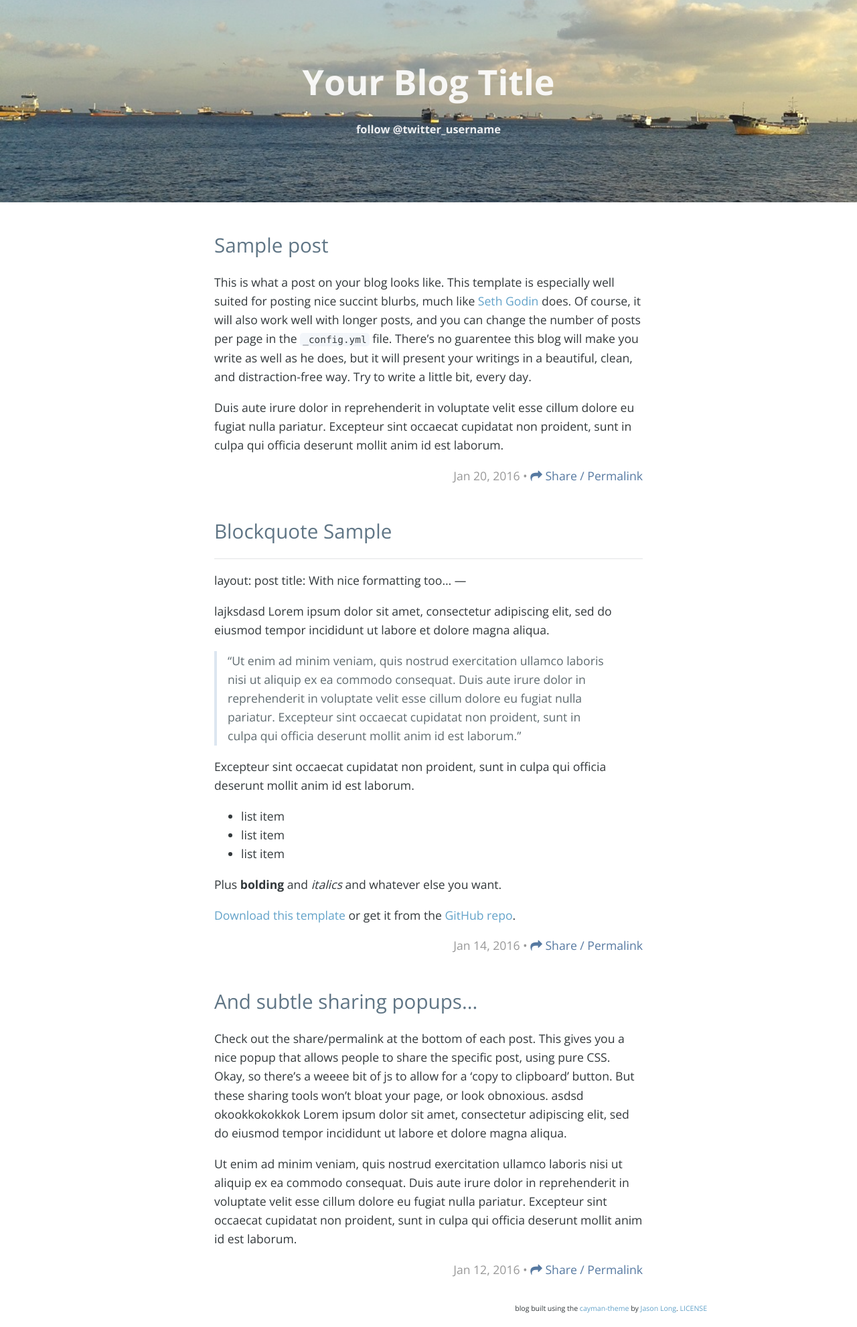
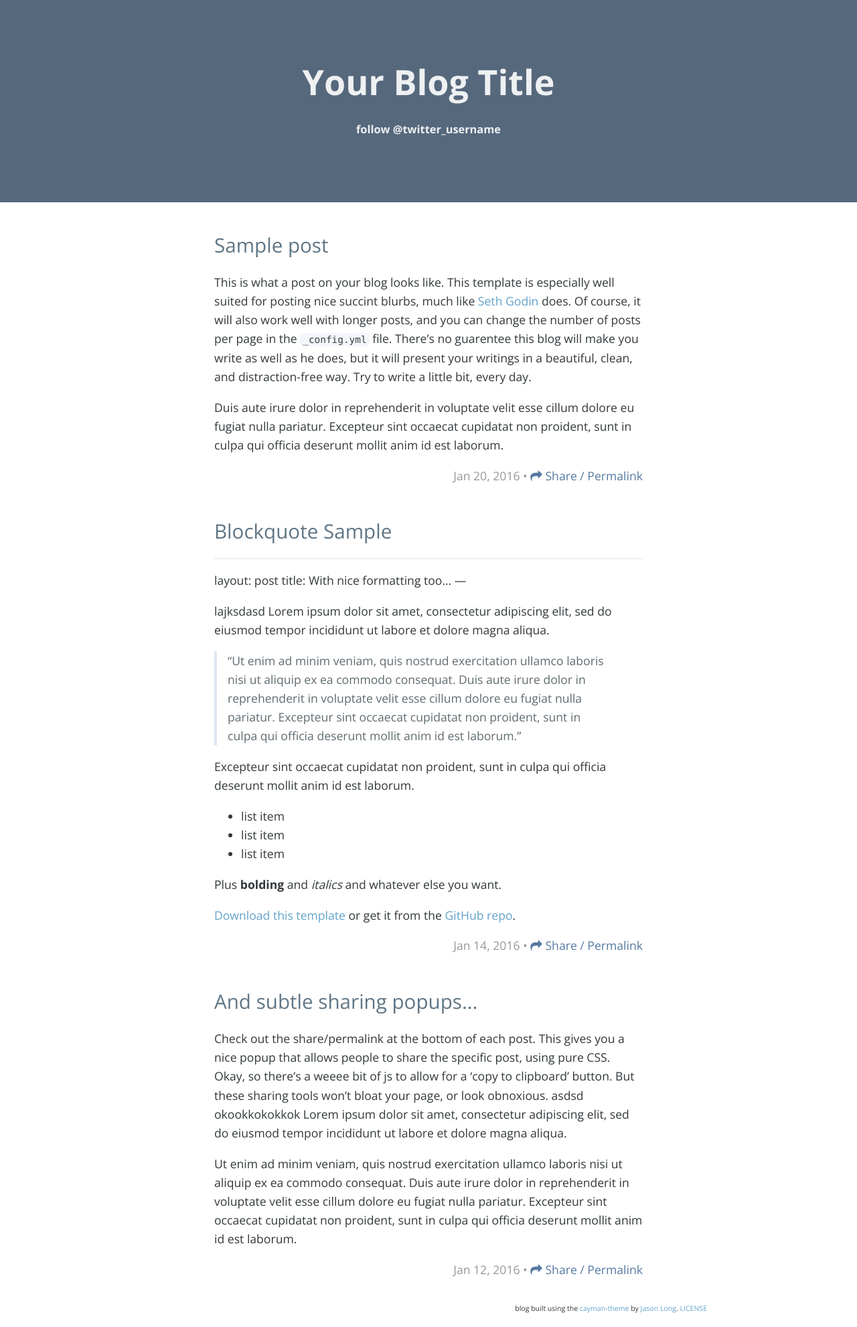
Before and after one commit to prashant-singh/prashant-singh.github.io, a Jekyll site: the page built from index.html, in a window 1280 px wide. Shown: the whole page at 67% size. Built offline with Jekyll 4.4.1, drawn with Linux system fonts in a browser that asks for light colours; nearby versions of some CDN libraries; the list of posts is cut into pages by our own code.

Commit message:
Update stylesheet.css

```diff
--- a/stylesheets/stylesheet.css
+++ b/stylesheets/stylesheet.css
@@ -78,7 +78,8 @@ a:hover {
 .page-header {
   color: #fff;
   text-align: center;
-  background: #56687C url('../img/cover.jpg') no-repeat 50%;
+  background: #56687C;
+  /*background: #56687C url('../img/cover.jpg') no-repeat 50%;*/
   background-size: cover;
 }
 
```
